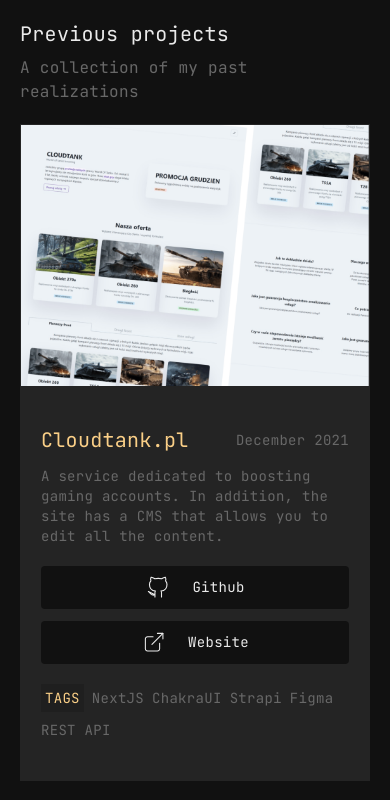
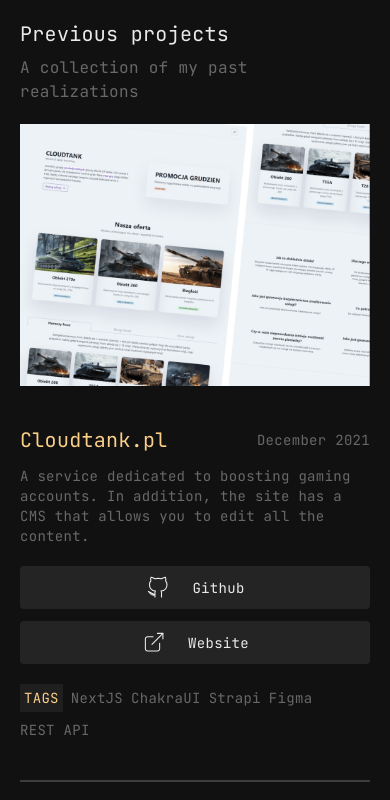
Before and after one commit to BLOCKYe/Portfolio-3.0, a Next.js app: page / in a window 390 px wide. Shown: the part 840-1640 px from the top of the page. Built offline with nearby package versions, Linux system fonts and the light colour scheme.

Commit message:
Change some card styles for mobile version

```diff
--- a/components/home/ProjectCard/ProjectCard.tsx
+++ b/components/home/ProjectCard/ProjectCard.tsx
@@ -31,14 +31,13 @@
 
     render() {
         return (
-            <div className={'bg-justDark-light transition-all border-[1px] border-justDark-light hover:border-[1px] ' +
-                'overflow-hidden group hover:border-b-extra-color'}>
+            <div className={'md:bg-justDark-light transition-all overflow-hidden group border-b-2 border-[#3D3D3D] md:border-justDark-light hover:border-b-extra-color'}>
 
                 <img src={this.props.thumbnail} alt={this.props.title}
                     className={'group-hover:scale-105 transition-all w-full'} />
 
-                <div className="p-5 md:p-10 py-10">
-                    <div className="flex items-center justify-between flex-wrap">
+                <div className="md:p-10 py-10">
+                    <div className="flex items-center gap-3 justify-between flex-wrap">
                         <div className="text-xl text-extra-color">
                             {this.props.title}
                         </div>
@@ -55,7 +54,7 @@
                     <div className="flex gap-3 mt-5 text-sm justify-between flex-wrap md:flex-nowrap">
                         {this.props.githubLink && (
                             <div onClick={() => Helpers.navigate(this.props.githubLink)}
-                                className={'w-full justify-center flex items-center gap-5 rounded bg-justDark-black py-2 px-5 transition-all cursor-pointer hover:text-extra-color'}>
+                                className={'w-full justify-center flex items-center gap-5 rounded bg-justDark-light md:bg-justDark-black py-2 px-5 transition-all cursor-pointer hover:text-extra-color'}>
                                 <Github />
                                 Github
                             </div>
@@ -63,7 +62,7 @@
 
                         {this.props.websiteLink && (
                             <div onClick={() => Helpers.navigate(this.props.websiteLink)}
-                                className={'w-full justify-center flex items-center gap-5 rounded bg-justDark-black py-2 px-5 transition-all cursor-pointer hover:text-extra-color'}>
+                                className={'w-full justify-center flex items-center gap-5 rounded bg-justDark-light md:bg-justDark-black py-2 px-5 transition-all cursor-pointer hover:text-extra-color'}>
                                 <Link />
                                 Website
                             </div>
```
